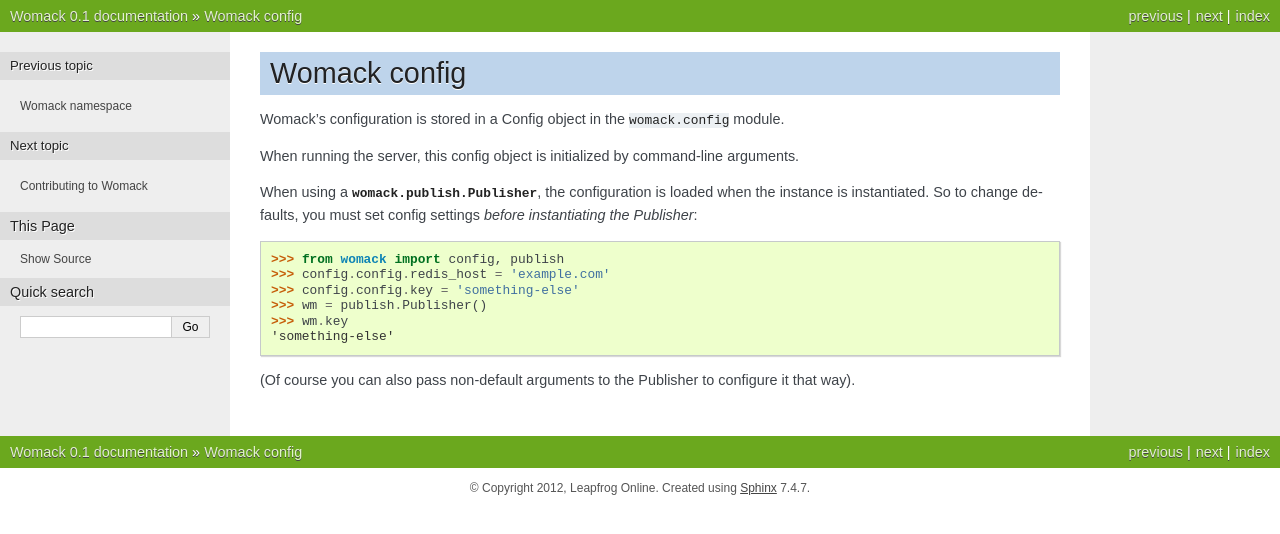
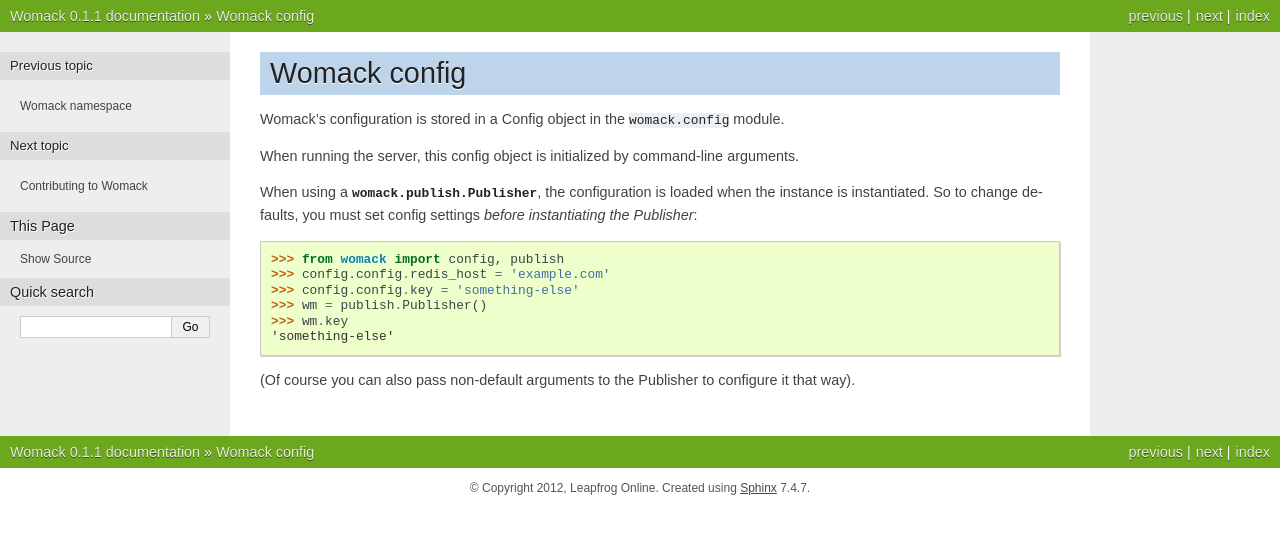
Before and after one commit to cheekybastard/womack, a Sphinx documentation site: the page built from docs/config.rst, in a window 1280 px wide. Shown: the top 534 px of the page. Built offline with Sphinx 7.4.7, drawn with Linux system fonts in a browser that asks for light colours.

Commit message:
Bump version to 0.1.1

```diff
--- a/docs/conf.py
+++ b/docs/conf.py
@@ -50,7 +50,7 @@
 # The short X.Y version.
 version = '0.1'
 # The full version, including alpha/beta/rc tags.
-release = '0.1'
+release = '0.1.1'
 
 # The language for content autogenerated by Sphinx. Refer to documentation
 # for a list of supported languages.
--- a/setup.py
+++ b/setup.py
@@ -2,7 +2,7 @@
 
 HERE = os.path.abspath(os.path.dirname(__file__))
 NAME = 'womack'
-VERSION = '0.1'
+VERSION = '0.1.1'
 AUTHOR = 'Leapfrog Online'
 AUTHOR_EMAIL = 'oss@leapfrogdevelopment.com'
 PACKAGES = ['womack', 'womack.tests']
```
